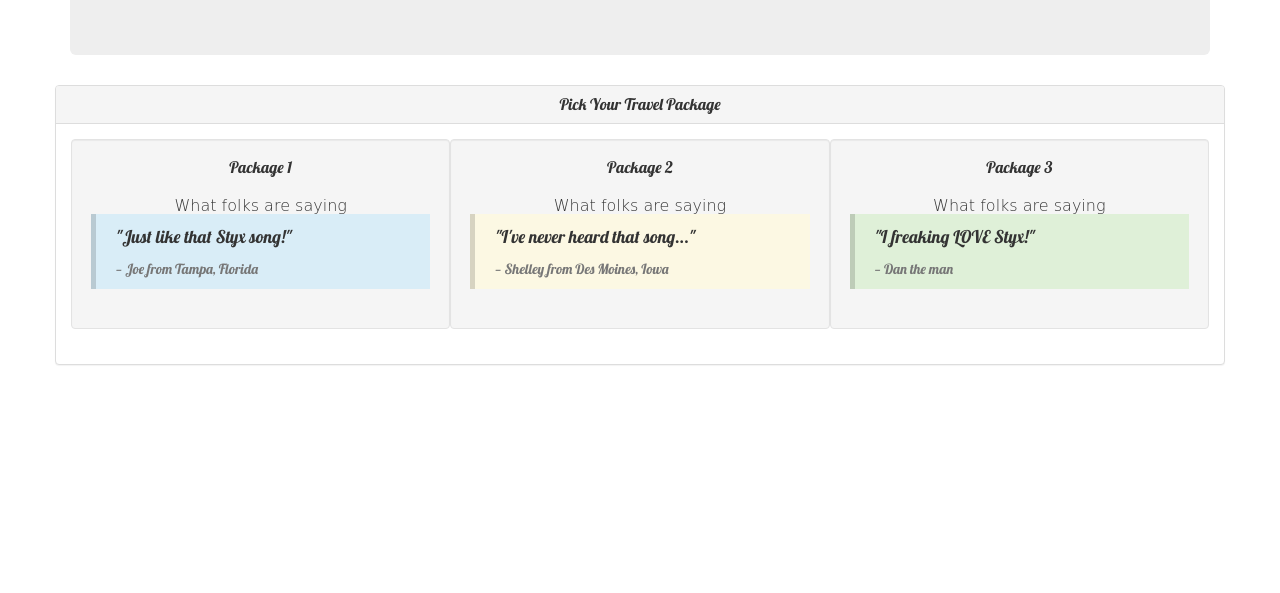
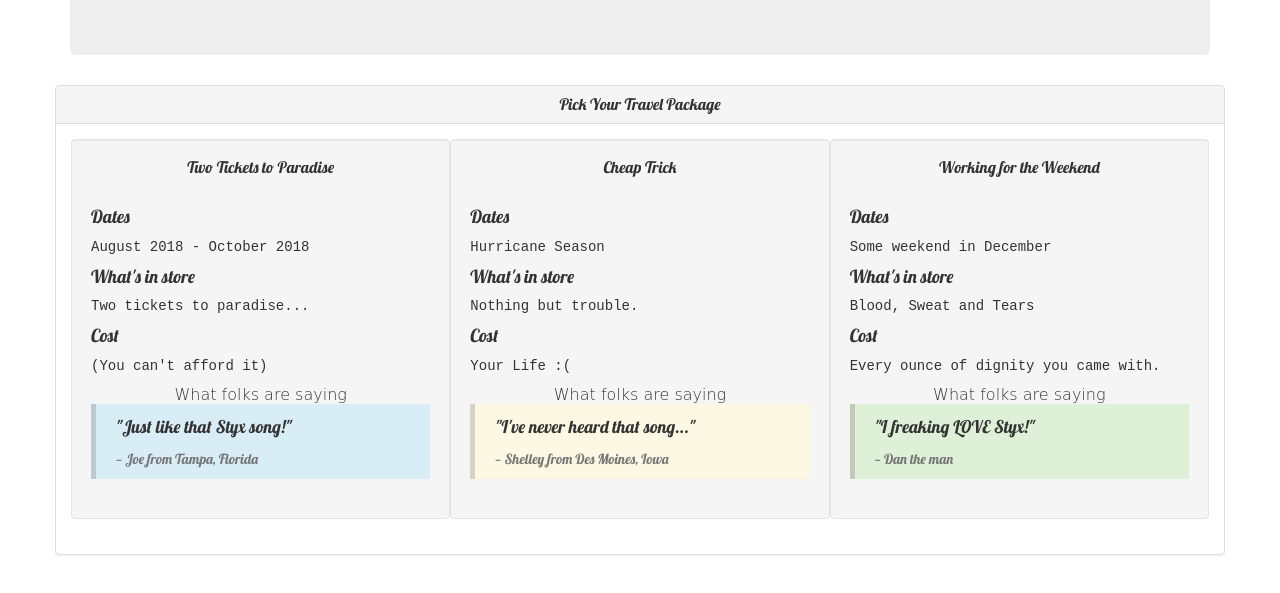
Before and after one commit to Pabarreyro/vacation-site, a plain HTML site: page index.html in a window 1280 px wide. Shown: the part 187-780 px from the top of the page. Drawn offline with Linux system fonts and the light colour scheme.

Commit message:
Add details to travel packages.

```diff
--- a/css/styles.css
+++ b/css/styles.css
@@ -2,7 +2,7 @@ h1 {
   text-align: center;
 }
 
-h3 {
+h1, h2, h3 {
   text-align: center;
 }
 
@@ -14,6 +14,16 @@ body {
   text-align: center;
 }
 
+.detail-headings {
+
+}
+
+.details {
+  font-family: monospace;
+  font-weight: lighter;
+
+}
+
 .quote-title {
   font-family: cursive;
   font-weight: lighter;
--- a/index.html
+++ b/index.html
@@ -14,17 +14,20 @@
         <h3>Set an open course for the virgin sea!</h3>
       </div>
       <div class="row">
-
-      </div>
-      <div class="row">
         <div class="panel panel-default">
           <div class="panel-heading">
-            <h3 class="panel-title">Pick Your Travel Package</h3>
+            <h2 class="panel-title">Pick Your Travel Package</h2>
           </div>
         <div class="panel-body">
           <div class="col-lg-4 well">
-            <h4 class="panel-title package-title">Package 1</h4>
+            <h3 class="panel-title package-title">Two Tickets to Paradise</h3>
             <img src="#" alt="">
+            <h4 class="detail-headings">Dates</h4>
+            <p class="details">August 2018 - October 2018</p>
+            <h4 class="detail-headings">What's in store</h4>
+            <p class="details">Two tickets to paradise...</p>
+            <h4 class="detail-headings">Cost</h4>
+            <p class="details">(You can't afford it)</p>
             <h5 class="panel-title quote-title">What folks are saying</h5>
             <blockquote class="bg-info">
               <p>"Just like that Styx song!"</p>
@@ -32,8 +35,14 @@
             </blockquote>
           </div>
           <div class="col-lg-4 well">
-            <h4 class="panel-title package-title">Package 2</h4>
+            <h3 class="panel-title package-title">Cheap Trick</h3>
             <img src="#" alt="">
+            <h4 class="detail-headings">Dates</h4>
+            <p class="details">Hurricane Season</p>
+            <h4 class="detail-headings">What's in store</h4>
+            <p class="details">Nothing but trouble.</p>
+            <h4 class="detail-headings">Cost</h4>
+            <p class="details">Your Life :(</p>
             <h5 class="panel-title quote-title">What folks are saying</h5>
             <blockquote class="bg-warning">
               <p>"I've never heard that song..."</p>
@@ -41,8 +50,14 @@
             </blockquote>
           </div>
           <div class="col-lg-4 well">
-            <h4 class="panel-title package-title">Package 3</h4>
+            <h3 class="panel-title package-title">Working for the Weekend</h3>
             <img src="#" alt="">
+            <h4 class="detail-headings">Dates</h4>
+            <p class="details">Some weekend in December</p>
+            <h4 class="detail-headings">What's in store</h4>
+            <p class="details">Blood, Sweat and Tears</p>
+            <h4 class="detail-headings">Cost</h4>
+            <p class="details">Every ounce of dignity you came with.</p>
             <h5 class="panel-title quote-title">What folks are saying</h5>
             <blockquote class="bg-success">
               <p>"I freaking LOVE Styx!"</p>
@@ -52,7 +67,9 @@
         </div>
         </div>
       </div>
+      <div class="row">
 
+      </div>
       </div>
     </div>
   </body>
```
